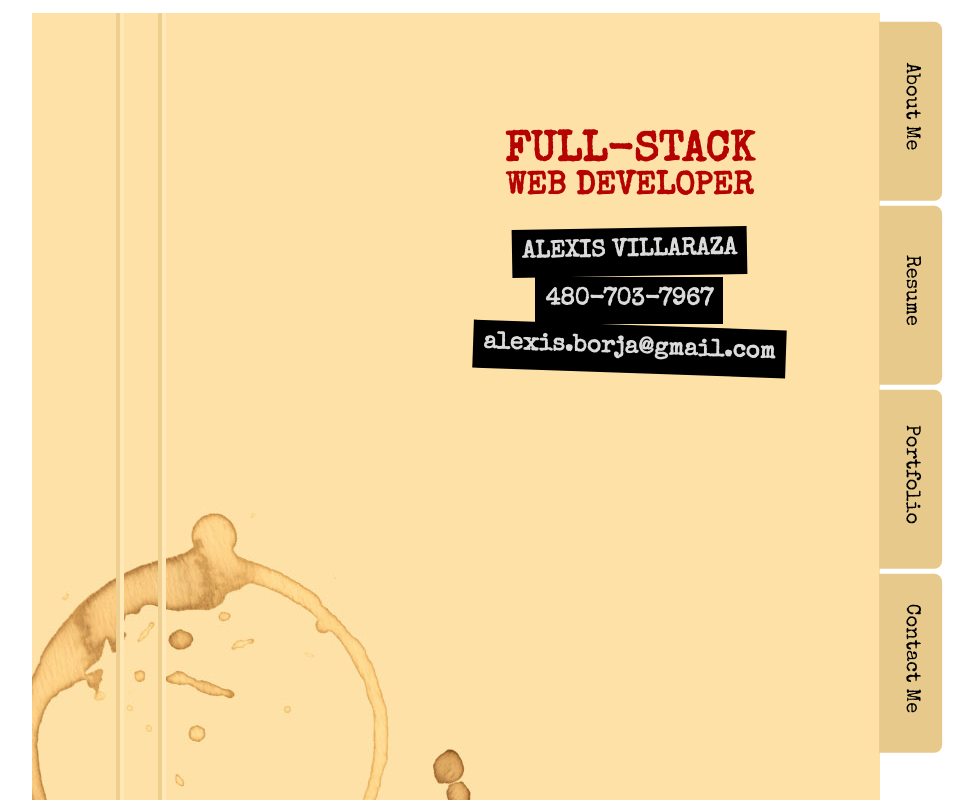
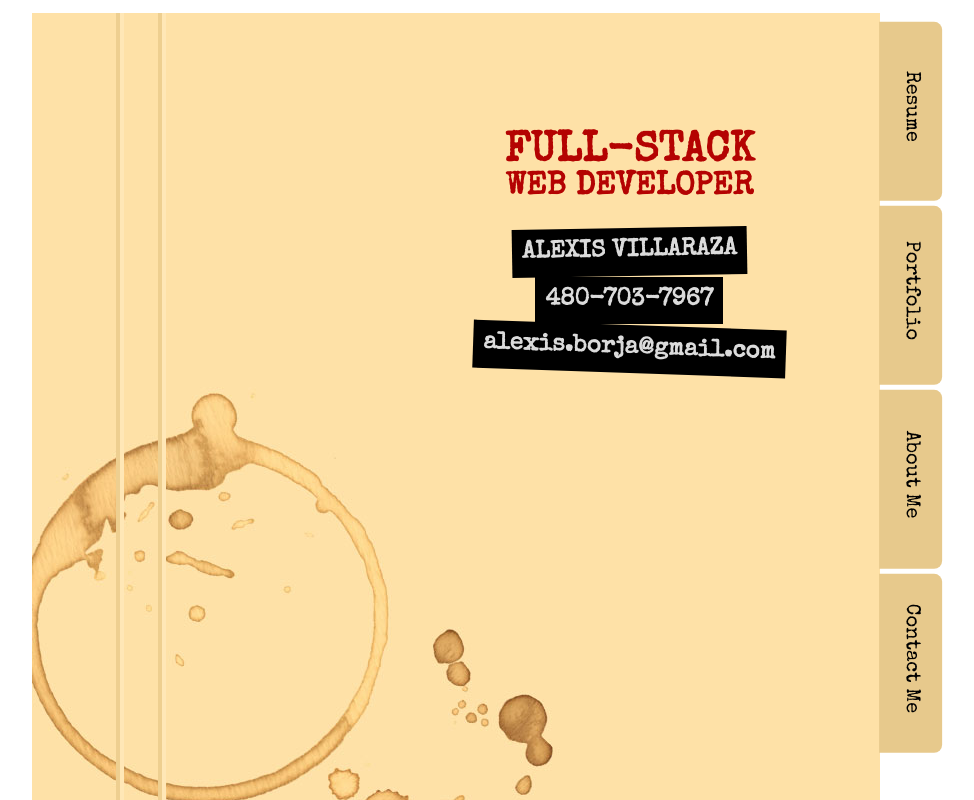
Before and after one commit to alvillaraza/dev_portfolio, a React (Create React App) app in the folder portfolio/: page / in a window 1280 px wide. Shown: the top 800 px of the page, without its empty margins (32-1006 px from the left). Built offline with nearby package versions, Linux system fonts and the light colour scheme.

Commit message:
reordered headings

```diff
--- a/portfolio/src/LandingPage.css
+++ b/portfolio/src/LandingPage.css
@@ -3,7 +3,7 @@
 }
 .landing-page-container {
   margin: 1% 0% 5% 5%;
-  height: 100vh;
+  height: 85vh;
   width: 100%;
   max-width: 720px;
   padding: 5%;
--- a/portfolio/src/LandingPage.less
+++ b/portfolio/src/LandingPage.less
@@ -3,7 +3,7 @@
 }
 .landing-page-container {
     margin: 1% 0% 5% 5%;
-    height: 100vh;
+    height: 85vh;
     width: 100%;
     max-width: 720px;
     padding: 5%;
--- a/portfolio/src/components/Header.js
+++ b/portfolio/src/components/Header.js
@@ -4,11 +4,6 @@ import { Link } from 'react-router-dom';
 function Header() {
     return (
         <nav className='vertical-menu'>
-            {/* <div className='nav-menu'> */}
-            <Link to='/about-me'>
-                <p>About Me</p>
-            </Link>
-
             <Link to='/resume'>
                 <p> Resume</p>
             </Link>
@@ -16,10 +11,12 @@ function Header() {
             <Link to='/portfolio'>
                 <p>Portfolio</p>
             </Link>
+            <Link to='/about-me'>
+                <p>About Me</p>
+            </Link>
             <Link to='/'>
                 <p>Contact Me</p>
             </Link>
-            {/* </div> */}
         </nav>
     );
 }
```
